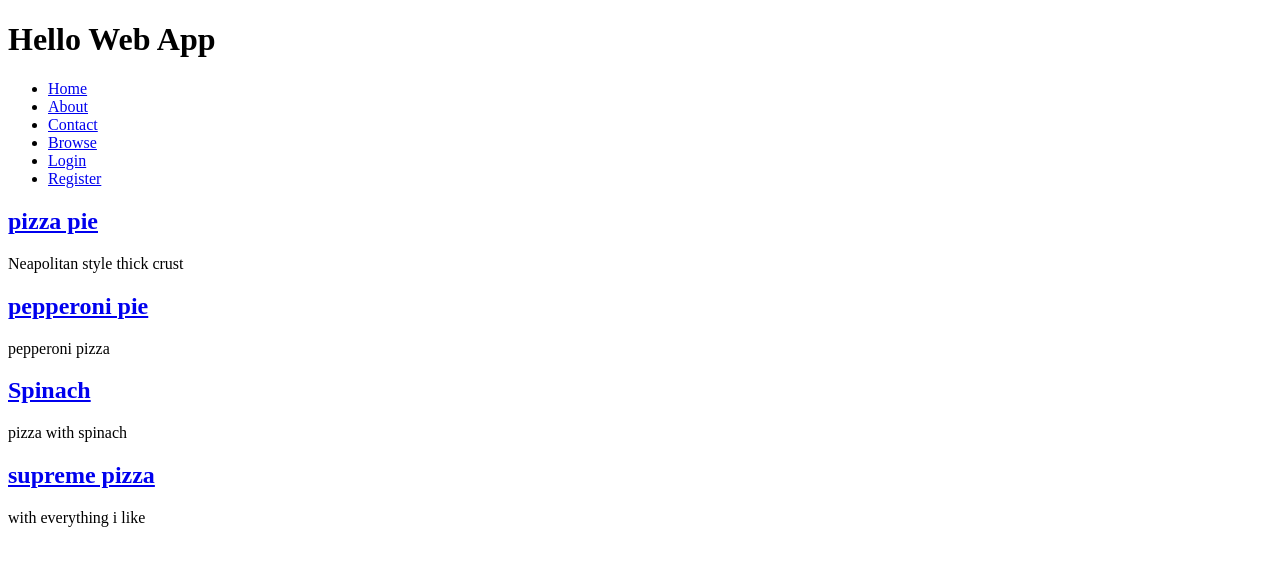
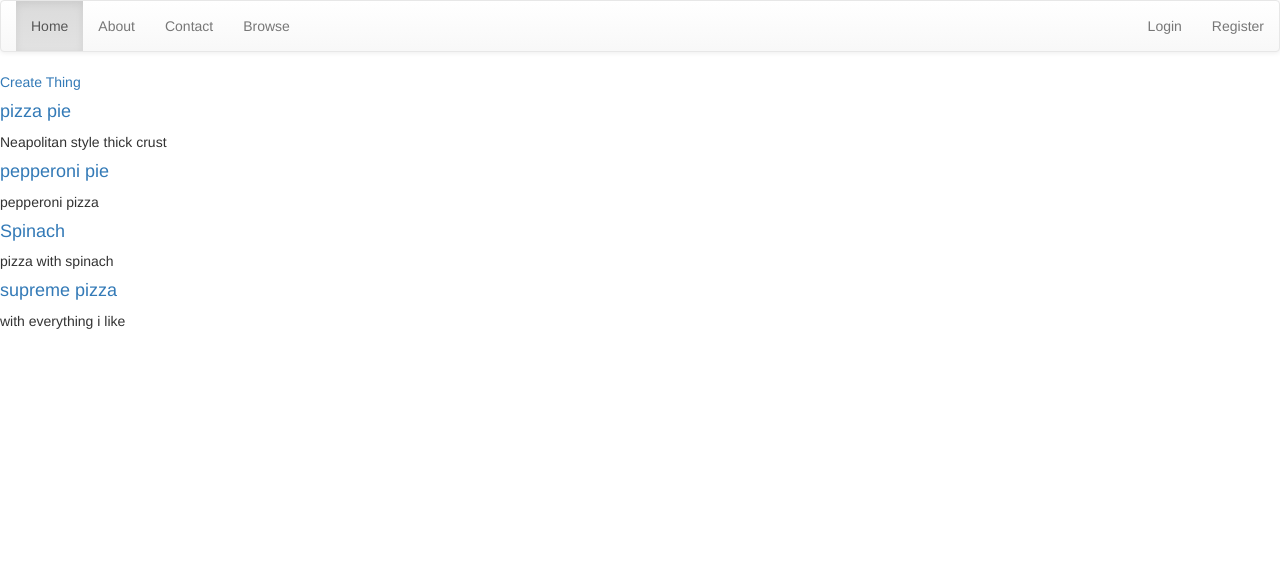
Before and after one commit to benglassman/demo1, a Django app: page / in a window 1280 px wide. Shown: the top 566 px of the page. Run offline with Django 3.2, Linux system fonts and the light colour scheme; data comes from the database, SQL or seed files in the repository; some libraries are stand-ins or nearby versions.

Commit message:
real last c9 commit

```diff
--- a/polls/admin.py
+++ b/polls/admin.py
@@ -3,7 +3,7 @@ from polls.models import Thing
 
 class ThingAdmin(admin.ModelAdmin):
     model = Thing
-    list_display = ('name', 'description',)
+    list_display = ('name', 'description','user',)
     prepopulated_fields = {'slug': ('name',)}
 
 # Register your models here.
--- a/polls/models.py
+++ b/polls/models.py
@@ -8,4 +8,4 @@ class Thing(models.Model):
     name = models.CharField(max_length=255)
     description = models.TextField()
     slug = models.SlugField(unique=True)
-    user = models.OneToOneField(User, blank=True, null=True)
+    user = models.ForeignKey(User, blank=True, null=True)
--- a/polls/templates/base.html
+++ b/polls/templates/base.html
@@ -7,25 +7,34 @@
                 Fooling Around
             {% endblock title %}
         </title>
+        <link rel="stylesheet" href="//maxcdn.bootstrapcdn.com/bootstrap/3.2.0/css/bootstrap.min.css">
+        <link rel="stylesheet" href="//maxcdn.bootstrapcdn.com/bootstrap/3.2.0/css/bootstrap-theme.min.css">
         <link rel="stylesheet" href="{% static 'css/style.css' %}" />
+        <link href="https://fonts.googleapis.com/css?family=Dancing+Script" rel="stylesheet">
         {% block header %}{% endblock header %}
     </head>
     <header>
-            <h1>Hello Web App</h1>
-            <nav>
-                <ul>
-                    <li>
-                        <a href="{% url 'home' %}">Home</a>
+        {% with url_name=request.resolver_match.url_name %}
+            <nav class="navbar navbar-default">
+                <div class= container-fluid>
+                <div class=navbar-header>
+                <ul class="nav navbar-nav">
+                    <li class=" {% if url_name == 'home' %}active{% endif %} ">
+                        <a class="font-family: 'Dancing Script', cursive;" href="{% url 'home' %}">Home</a>
                     </li>
-                    <li>
+                    <li class=" {% if url_name == 'about' %}active{% endif %}">
                         <a href="{% url 'about' %}">About</a>
                     </li>
-                    <li>
+                    <li class=" {% if url_name == 'contact' %}active{% endif %}">
                         <a href="{% url 'contact' %}">Contact</a>
                     </li>
-                    <li>
+                    <li class=" {% if url_name == 'Browse' %}active{% endif %}">
                         <a href="{% url 'browse' %}">Browse</a>
                     </li>
+                </ul>
+                </div>
+                {% endwith %}
+                <ul class="nav navbar-nav navbar-right">
                     {% if user.is_authenticated %}
                         <li>
                             <a href="{% url 'auth_logout' %}">Logout</a>
@@ -39,6 +48,7 @@
                         </li>
                     {% endif %}
                 </ul>
+                </div>
             </nav>
         </header>
         <body>
--- a/polls/templates/index.html
+++ b/polls/templates/index.html
@@ -4,12 +4,13 @@
 Homepage - {{ block.super }}
 {% endblock title %}
 {% block content %}
+    <a href ="{% url 'create_thing' %}">Create Thing</a>
     {% for thing in things %}
-        <h2>
+        <h4>
             <a href="{% url 'thing_detail' slug=thing.slug %}">
                 {{ thing.name }}
             </a>
-        </h2>
+        </h4>
         <p>{{ thing.description }}</p>
     {% endfor %}
 {% endblock content %}
```
Also changed, not shown: polls/migrations/0003_auto_20170319_2030.py (added).
